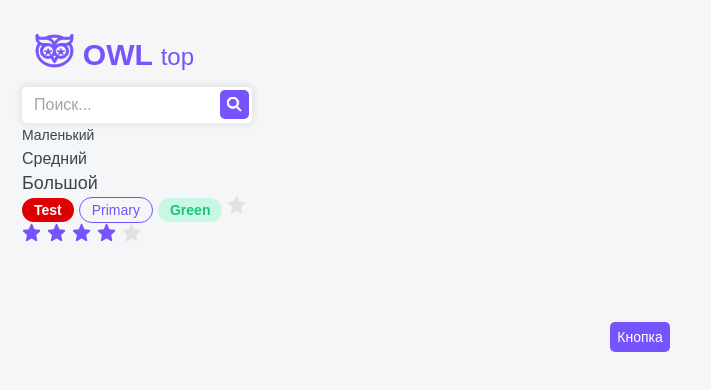
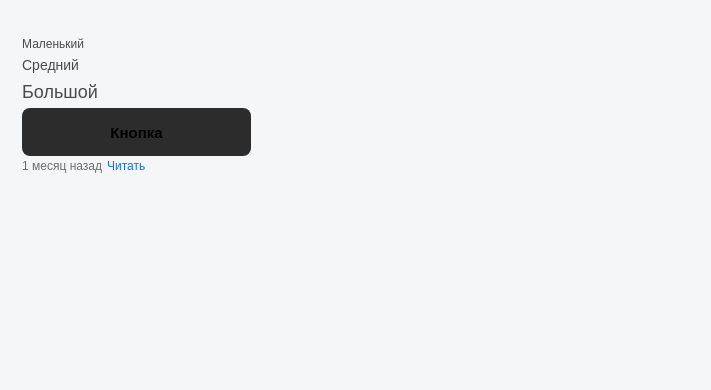
Before and after one commit to FulgrimPhoenix/next-js-project, a Next.js app: page / in a window 1280 px wide. Shown: the top 390 px of the page, without its empty margins (0-711 px from the left). Built offline with nearby package versions, Linux system fonts and the light colour scheme.

Commit message:
refactor: refactor ui components

```diff
--- a/src/app/globals.scss
+++ b/src/app/globals.scss
@@ -1,16 +1,12 @@
 // @import "../styles/main.scss";
+@import "@/styles/abstracts/variables.scss";
 
 :root {
-  --black: #3b434e;
-  --white: #fff;
-  --gray: #a4a4a4;
-  --gray-light: #ebebeb;
-  --primary: #7653fc;
-  --primary-hover: #8f72ff;
-  --red: #fc836d;
-  --green: #1dc37e;
-  --green-light: #c8f8e4;
-  --font-family: "Roboto", "Roboto Fallback";
+  --black: $black;
+  --white: $white;
+  --gray: $gray;
+  --gray-light: $gray-light;
+  --blue: $blue;
 }
 
 @media (prefers-color-scheme: dark) {
--- a/src/app/layout.tsx
+++ b/src/app/layout.tsx
@@ -1,13 +1,13 @@
 import type { Metadata } from "next";
-import { Roboto } from "next/font/google";
+import { Open_Sans } from "next/font/google";
 import "./globals.scss";
 import { SideBar } from "@/components";
 import "../styles/main.scss";
 
-const roboto = Roboto({
-  variable: "--font-roboto",
+const open_sans = Open_Sans({
+  variable: "--open-sans",
   subsets: ["latin", "cyrillic"],
-  weight: ["400", "700", "900"],
+  weight: ["400", "700", "800"],
 });
 
 export const metadata: Metadata = {
@@ -22,7 +22,7 @@ export default function RootLayout({
 }>) {
   return (
     <html lang="en">
-      <body className={`${roboto.variable}`}>
+      <body className={`${open_sans.variable}`}>
         <SideBar />
         {children}
       </body>
--- a/src/app/page.tsx
+++ b/src/app/page.tsx
@@ -1,14 +1,9 @@
 import styles from "./page.module.scss";
-import { Button } from "../ui";
 
 export default function Home() {
   const a = 5;
   debugger;
   console.log(a);
 
-  return (
-    <div className={styles.page}>
-      <Button appearance="primary">Кнопка</Button>
-    </div>
-  );
+  return <div className={styles.page}></div>;
 }
--- a/src/components/SideBar/SideBar.tsx
+++ b/src/components/SideBar/SideBar.tsx
@@ -1,38 +1,16 @@
-"use client";
-
-import { Button, MainLogo, Paragraph, Tag, TextField } from "@/ui";
+import { Button, Paragraph, Tag } from "@/ui";
 import cn from "classnames";
 import styles from "./SideBar.module.scss";
-import { SearchIcon, StarIcon } from "@/assets";
-import Rating from "../Rating/Rating";
-import { useState } from "react";
 
 const SideBar = () => {
-  const [rating, setRating] = useState(4);
   return (
     <nav className={cn(styles.sidebar)}>
-      <MainLogo />
-      <TextField
-        placeholder="Поиск..."
-        button={{
-          isAvailable: true,
-          element: (
-            <Button appearance="primary">
-              <SearchIcon color="#fff" size="sm" />
-            </Button>
-          ),
-        }}
-      />
       <Paragraph size="sm">Маленький</Paragraph>
       <Paragraph size="md">Средний</Paragraph>
       <Paragraph size="lg">Большой</Paragraph>
-      <Tag color="red">Test</Tag>
-      <Tag color="primary" href="#">
-        Primary
-      </Tag>
-      <Tag color="green">Green</Tag>
-      <StarIcon color="var(--primary)" />
-      <Rating rating={rating} isEditable={true} setRating={setRating} />
+      <Button appearance="primary">Кнопка</Button>
+      <Tag color="ghost">1 месяц назад</Tag>
+      <Tag color="href">Читать</Tag>
     </nav>
   );
 };
--- a/src/styles/abstracts/variables.scss
+++ b/src/styles/abstracts/variables.scss
@@ -1,12 +1,8 @@
-$black: #3b434e;
+$black: #2c2c2c;
 $white: #fff;
-$gray: #a4a4a4;
-$gray-light: #ebebeb;
-$primary: #7653fc;
-$primary-hover: #8f72ff;
-$red: #fc836d;
-$green: #1dc37e;
-$green-light: #c8f8e4;
+$gray: #4b4b4b;
+$gray-light: #6e6e6e;
+$blue: #1473e6;
 
 $breakpoints: (
   "mobile": 425px,
--- a/src/ui/Button/Button.module.scss
+++ b/src/ui/Button/Button.module.scss
@@ -1,27 +1,22 @@
+@import "@/styles/abstracts/variables.scss";
+
 .button {
   display: flex;
   box-sizing: border-box;
-  padding: 7px;
   cursor: pointer;
-  text-align: center;
   border: none;
-  border-radius: 5px;
-  font-size: 14px;
+  border-radius: 8px;
+  font-size: 15px;
+  line-height: 140%;
+  font-weight: 700;
   transition: background 0.2s;
+  background-color: $black;
+  justify-content: center;
   align-items: center;
+  height: 48px;
+  min-width: 229px;
 }
 
 .button:hover {
-  background-color: var(--primary-hover);
+  background-color: $gray;
 }
-
-.primary {
-  color: var(--white);
-  background-color: var(--primary);
-}
-
-.ghost {
-  color: var(--black);
-  background: none;
-  border: 1px solid var(--gray-light);
-}
--- a/src/ui/Button/Button.tsx
+++ b/src/ui/Button/Button.tsx
@@ -18,13 +18,7 @@ interface IButton
 
 const Button: FC<IButton> = (props) => {
   return (
-    <button
-      className={cn(styles.button, props.className, {
-        [styles.primary]: props.appearance === "primary",
-        [styles.ghost]: props.appearance === "ghost",
-      })}
-      {...props}
-    >
+    <button className={cn(styles.button)} {...props}>
       {props.children}
     </button>
   );
--- a/src/ui/MainLogo/MainLogo.module.scss
+++ /dev/null
@@ -1,22 +0,0 @@
-@import "@/styles/abstracts/variables.scss";
-@import "@/styles/abstracts/mixins.scss";
-
-.main-logo {
-  @include flex-between;
-  max-width: 160px;
-  margin: 12px;
-
-  .title {
-    color: var(--primary);
-    font-size: 30px;
-    font-weight: 700;
-    line-height: 41px;
-  }
-
-  .accent {
-    color: var(--primary);
-    font-size: 24px;
-    font-weight: 200;
-    line-height: 33px;
-  }
-}
--- a/src/ui/MainLogo/MainLogo.tsx
+++ /dev/null
@@ -1,17 +0,0 @@
-import { MainIcon } from "@/assets";
-import Link from "next/link";
-import cn from "classnames";
-import styles from "./MainLogo.module.scss";
-
-const MainLogo = () => {
-  return (
-    <Link href={"/"} className={cn(styles["main-logo"])}>
-      <MainIcon size="lg" color="var(--primary)" />
-      <h1 className={cn(styles.title)}>
-        OWL <span className={cn(styles.accent)}>top</span>
-      </h1>
-    </Link>
-  );
-};
-
-export default MainLogo;
--- a/src/ui/Paragraph/Paragraph.module.scss
+++ b/src/ui/Paragraph/Paragraph.module.scss
@@ -2,19 +2,20 @@
 
 .paragraph {
   font-weight: 400;
-  line-height: 24px;
+  line-height: 21px;
   letter-spacing: 0;
-  color: $black;
+  color: $gray;
 }
 
 .sm {
-  font-size: 14px;
+  font-size: 12px;
 }
 
 .md {
-  font-size: 16px;
+  font-size: 14px;
 }
 
 .lg {
   font-size: 18px;
+  line-height: 32px;
 }
--- a/src/ui/Tag/Tag.module.scss
+++ b/src/ui/Tag/Tag.module.scss
@@ -5,44 +5,28 @@
   box-sizing: border-box;
   margin-right: 5px;
   border-radius: 20px;
-  padding: 5px 12px;
+  // padding: 5px 12px;
   color: $black;
 }
 
 .sm {
-  line-height: 12px;
+  line-height: 100%;
   font-size: 12px;
 }
 
 .md {
   line-height: 14px;
-  font-size: 14px;
+  font-size: 12px;
 }
 
 .ghost {
-  border: 1px solid $gray-light;
-}
-
-.red {
-  color: $white;
-  font-weight: 600;
-  background-color: #de0000;
-}
-
-.primary {
-  border: 1px solid $primary;
-
-  color: $primary;
-}
-
-.green {
-  background-color: $green-light;
-  font-weight: 600;
-  color: $green;
+  color: $gray-light;
 }
 
 .gray {
-  background-color: $gray;
-  font-weight: 600;
-  color: $white;
+  color: $gray;
 }
+
+.href {
+  color: $blue;
+}
--- a/src/ui/Tag/Tag.tsx
+++ b/src/ui/Tag/Tag.tsx
@@ -5,7 +5,7 @@ import styles from "./Tag.module.scss";
 interface ITag
   extends DetailedHTMLProps<HTMLAttributes<HTMLDivElement>, HTMLDivElement> {
   size?: "sm" | "md";
-  color?: "primary" | "ghost" | "red" | "gray" | "green";
+  color?: "ghost" | "gray" | "href";
   href?: string;
   children: ReactNode;
 }
@@ -23,10 +23,8 @@ const Tag: FC<ITag> = ({
         [styles.sm]: size === "sm",
         [styles.md]: size === "md",
         [styles.ghost]: color === "ghost",
-        [styles.primary]: color === "primary",
-        [styles.red]: color === "red",
         [styles.gray]: color === "gray",
-        [styles.green]: color === "green",
+        [styles.href]: color === "href",
       })}
       {...props}
     >
```
